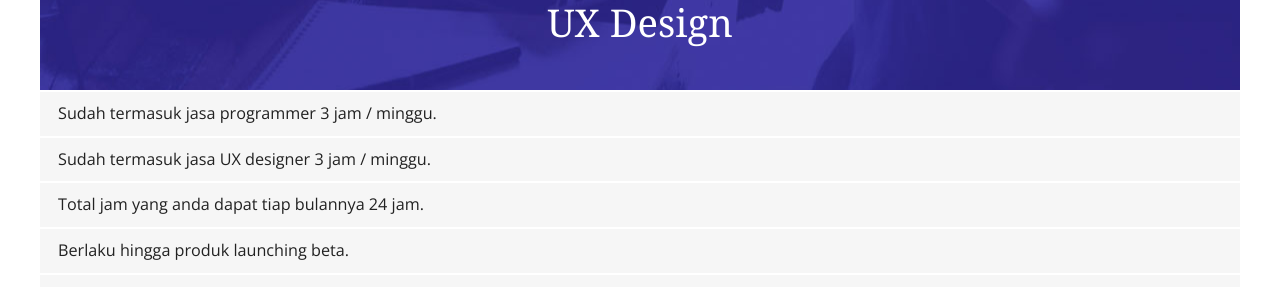
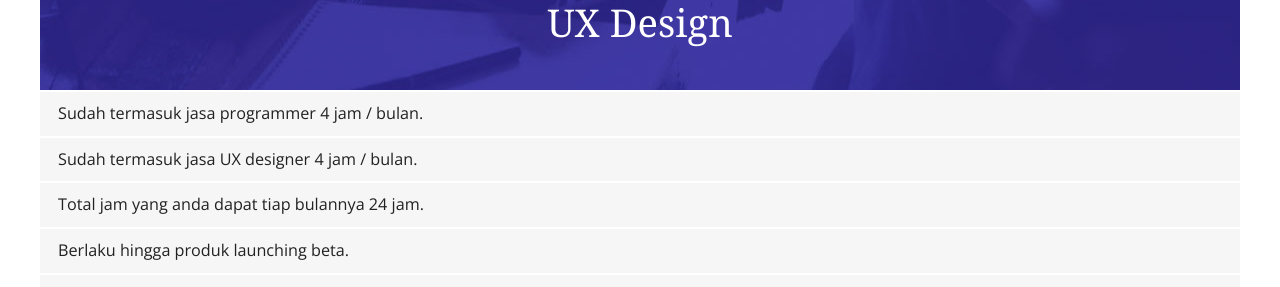
Before and after one commit to kemtol/rocktokom, a Jekyll site: the page built from index.html, in a window 1280 px wide and 900 px high, scrolled down 4031 px. Shown: the part 158-445 px from the top of the window. Built offline with Jekyll 4.4.1, drawn with Linux system fonts in a browser that asks for light colours; nearby versions of some CDN libraries.

Commit message:
Update index.html

```diff
--- a/index.html
+++ b/index.html
@@ -107,8 +107,8 @@ layout: default
         </span>
       </div>
       <ul class="perks">
-        <li>Sudah termasuk jasa programmer 3 jam / minggu.</li>
-        <li>Sudah termasuk jasa UX designer 3 jam / minggu.</li>
+        <li>Sudah termasuk jasa programmer 4 jam / bulan.</li>
+        <li>Sudah termasuk jasa UX designer 4 jam / bulan.</li>
         <li>Total jam yang anda dapat tiap bulannya 24 jam.</li>
         <li>Berlaku hingga produk launching beta.</li>
         <li>Minimal subscription 3 bulan.</li>
```
